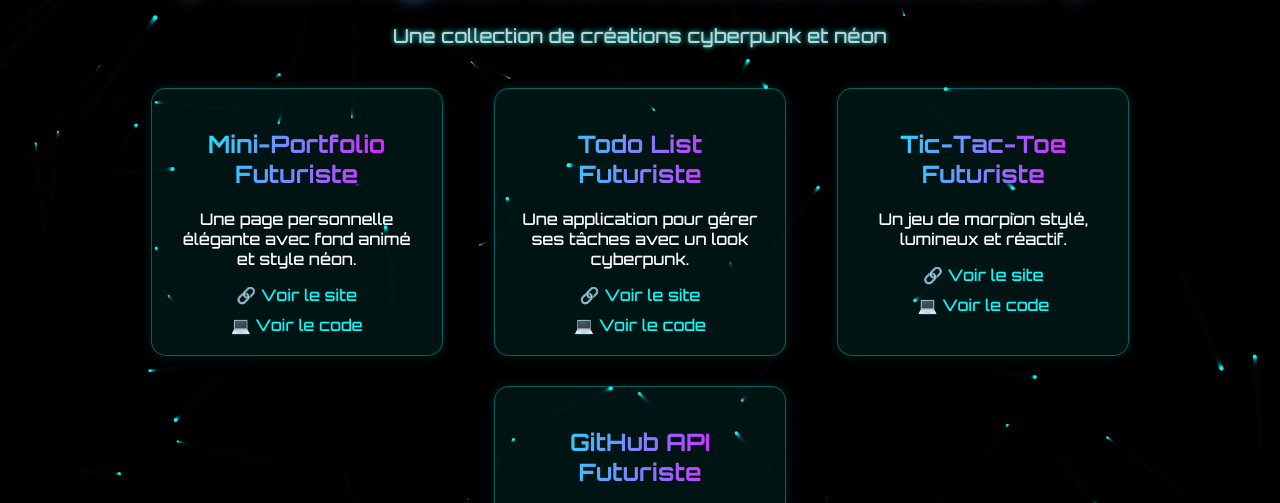
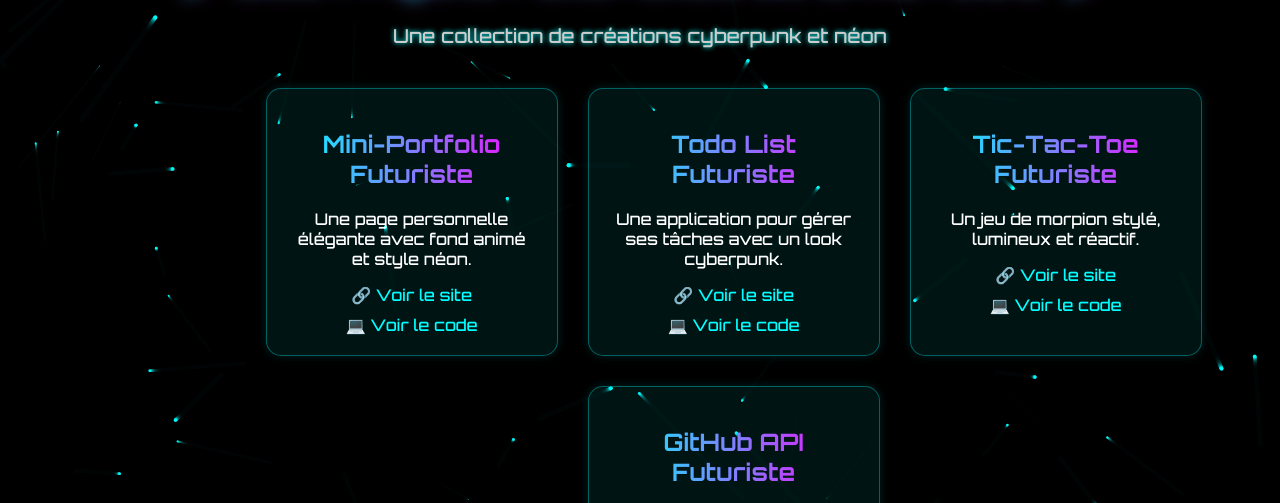
Before and after one commit to JiRaYaOG/JiRaYaOG-futuristic-projects, a plain HTML site: page index.html in a window 1280 px wide. Shown: the part 233-736 px from the top of the page. Drawn offline with Linux system fonts and the light colour scheme.

Commit message:
Update styles.css

```diff
--- a/styles.css
+++ b/styles.css
@@ -1,13 +1,22 @@
+/* Corps de la page : centrage vertical et horizontal */
 body {
   font-family: 'Orbitron', sans-serif;
   margin: 0;
   padding: 0;
-  background: #000;
-  color: #fff;
+  color: #ffffff;
+  text-align: center;
   overflow-x: hidden;
-  text-align: center;
+  position: relative;
+  background: #000000;
+
+  display: flex;
+  flex-direction: column;
+  justify-content: center; /* centre verticalement */
+  align-items: center;     /* centre horizontalement */
+  min-height: 100vh;       /* occupe toute la hauteur */
 }
 
+/* Canvas pour le fond animé */
 #bg-canvas {
   position: fixed;
   top: 0;
@@ -15,7 +24,6 @@ body {
   width: 100%;
   height: 100%;
   z-index: -1;
-  background: radial-gradient(circle at center, #0ff3, #00f1, #000);
 }
 
 /* Logo lettre “J” */
```
